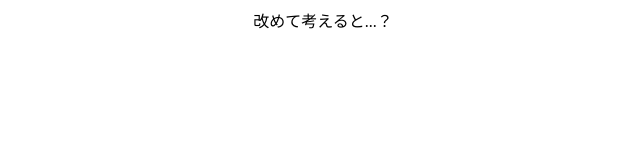
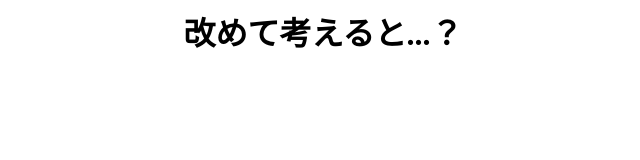
Before and after one commit to gosentyouenhosii/Asenameko, a plain HTML site: page index.html in a window 1280 px wide. Shown: the whole page, without its empty margins (317-957 px from the left). Drawn offline with Linux system fonts and the light colour scheme.

Commit message:
Update index.html

```diff
--- a/index.html
+++ b/index.html
@@ -1,2 +1,2 @@
-<title>asenameko</title>
-<center>改めて考えると...？</center>
+<title>^-^</title>
+<center><h1>改めて考えると...？</h1></center>
```
